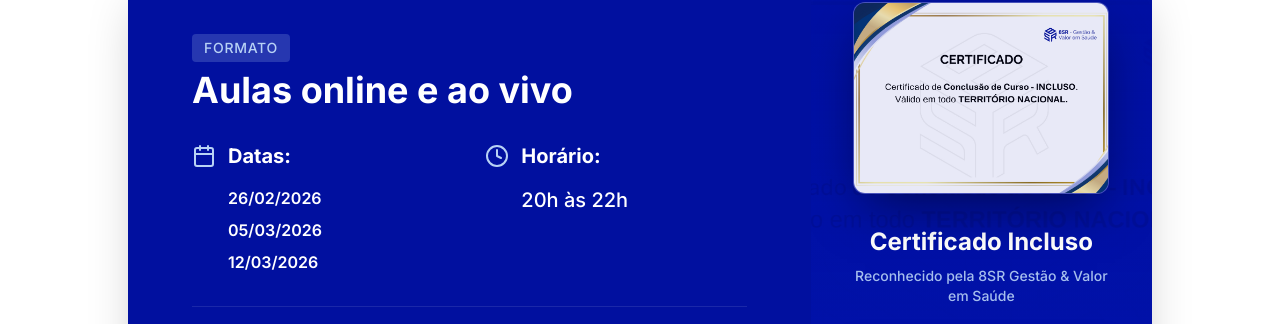
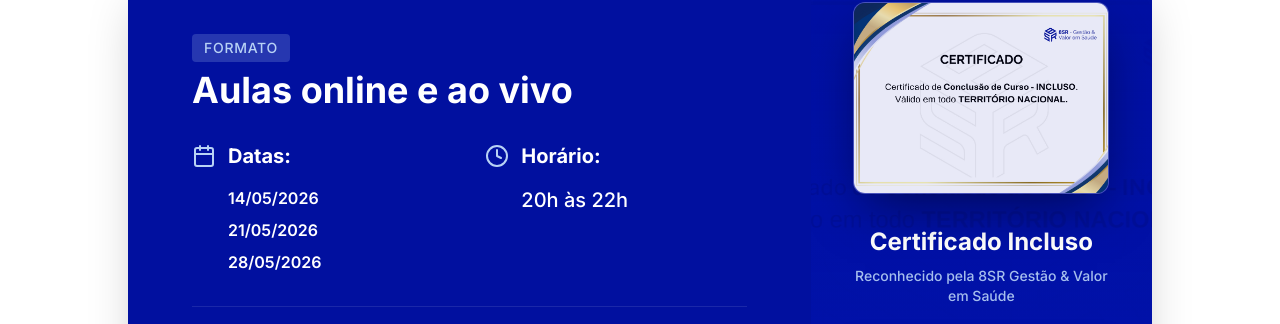
Before and after one commit to VoaNegocio/8sr-mews, a React (Vite) app: page / in a window 1280 px wide. Shown: the part 3621-3945 px from the top of the page. Built offline with nearby package versions, Linux system fonts and the light colour scheme.

Commit message:
ajustes de datas

```diff
--- a/src/components/CourseFormat.jsx
+++ b/src/components/CourseFormat.jsx
@@ -20,9 +20,9 @@ export default function CourseFormat() {
                                     <span className="font-bold text-xl">Datas:</span>
                                 </div>
                                 <ul className="pl-9 space-y-2 text-gray-200">
-                                    <li className="font-semibold text-white">26/02/2026</li>
-                                    <li className="font-semibold text-white">05/03/2026</li>
-                                    <li className="font-semibold text-white">12/03/2026</li>
+                                    <li className="font-semibold text-white">14/05/2026</li>
+                                    <li className="font-semibold text-white">21/05/2026</li>
+                                    <li className="font-semibold text-white">28/05/2026</li>
                                 </ul>
                             </div>
 
@@ -70,7 +70,7 @@ export default function CourseFormat() {
                             <h3 className="text-2xl font-bold mb-2">Certificado Incluso</h3>
                             <p className="text-brand-light/90 text-sm mb-6 font-medium">Reconhecido pela 8SR Gestão & Valor em Saúde</p>
 
-                            <a href="https://wa.me/5516992206074?text=Ol%C3%A1%20quero%20me%20inscrever%20no%20curso%20de%20MEWS" target="_blank" rel="noopener noreferrer" className="group relative overflow-hidden inline-block w-full bg-white text-brand-blue font-bold py-4 px-6 rounded-xl border-b-4 border-gray-300 hover:border-gray-400 active:border-b-0 active:translate-y-1 transition-all shadow-[0_10px_20px_rgba(0,0,0,0.2)] hover:shadow-[0_15px_25px_rgba(0,0,0,0.3)] animate-pulse-scale active:shadow-none">
+                            <a href="https://wa.me/5516992206074?text=Ol%C3%A1%20quero%20informações%20sobre%20os%20cursos%20disponíveis" target="_blank" rel="noopener noreferrer" className="group relative overflow-hidden inline-block w-full bg-white text-brand-blue font-bold py-4 px-6 rounded-xl border-b-4 border-gray-300 hover:border-gray-400 active:border-b-0 active:translate-y-1 transition-all shadow-[0_10px_20px_rgba(0,0,0,0.2)] hover:shadow-[0_15px_25px_rgba(0,0,0,0.3)] animate-pulse-scale active:shadow-none">
                                 <div className="absolute inset-0 w-full h-full bg-gradient-to-r from-transparent via-brand-blue/10 to-transparent animate-shimmer md:animate-none md:-translate-x-full md:group-hover:translate-x-full md:transition-transform md:duration-1000 md:ease-in-out"></div>
                                 <span className="relative z-10">Garantir minha vaga</span>
                             </a>
--- a/src/components/Differentials.jsx
+++ b/src/components/Differentials.jsx
@@ -34,7 +34,7 @@ export default function Differentials() {
 
                         <div className="mt-4">
                             <a
-                                href="https://wa.me/5516992206074?text=Ol%C3%A1%20quero%20me%20inscrever%20no%20curso%20de%20MEWS"
+                                href="https://wa.me/5516992206074?text=Ol%C3%A1%20quero%20informações%20sobre%20os%20cursos%20disponíveis"
                                 target="_blank"
                                 rel="noopener noreferrer"
                                 className="group relative overflow-hidden inline-flex items-center justify-center gap-2 bg-green-500 hover:bg-green-600 text-white font-bold text-lg py-4 px-8 rounded-xl border-b-4 border-green-700 hover:border-green-700 active:border-b-0 active:translate-y-1 shadow-[0_10px_20px_rgba(34,197,94,0.3)] hover:shadow-[0_15px_25px_rgba(34,197,94,0.4)] transition-all animate-pulse-scale active:shadow-none w-full md:w-auto"
--- a/src/components/Hero.jsx
+++ b/src/components/Hero.jsx
@@ -31,7 +31,7 @@ export default function Hero() {
 
                     <div className="flex flex-col sm:flex-row gap-4 pt-4">
                         <a
-                            href="https://wa.me/5516992206074?text=Ol%C3%A1%20quero%20me%20inscrever%20no%20curso%20de%20MEWS" // Replace with actual number
+                            href="https://wa.me/5516992206074?text=Ol%C3%A1%20quero%20informações%20sobre%20os%20cursos%20disponíveis"
                             target="_blank"
                             rel="noopener noreferrer"
                             className="group relative overflow-hidden flex items-center justify-center gap-3 bg-green-500 hover:bg-green-600 text-white px-8 py-4 rounded-xl font-bold text-lg transition-all border-b-4 border-green-700 hover:border-green-700 active:border-b-0 active:translate-y-1 shadow-[0_10px_20px_rgba(34,197,94,0.3)] hover:shadow-[0_15px_25px_rgba(34,197,94,0.4)] animate-pulse-scale active:shadow-none"
--- a/src/components/LearningOutcomes.jsx
+++ b/src/components/LearningOutcomes.jsx
@@ -58,7 +58,7 @@ export default function LearningOutcomes() {
 
                 <div className="mt-12 text-center">
                     <a
-                        href="https://wa.me/5516992206074?text=Ol%C3%A1%20quero%20me%20inscrever%20no%20curso%20de%20MEWS"
+                        href="https://wa.me/5516992206074?text=Ol%C3%A1%20quero%20informações%20sobre%20os%20cursos%20disponíveis"
                         target="_blank"
                         rel="noopener noreferrer"
                         className="group relative overflow-hidden inline-flex items-center justify-center gap-2 bg-green-500 hover:bg-green-600 text-white font-bold text-lg py-4 px-8 rounded-xl border-b-4 border-green-700 hover:border-green-700 active:border-b-0 active:translate-y-1 shadow-[0_10px_20px_rgba(34,197,94,0.3)] hover:shadow-[0_15px_25px_rgba(34,197,94,0.4)] transition-all animate-pulse-scale active:shadow-none w-full md:w-auto"
--- a/src/components/Offer.jsx
+++ b/src/components/Offer.jsx
@@ -43,7 +43,7 @@ export default function Offer() {
                             </div>
 
                             <a
-                                href="https://wa.me/5516992206074?text=Ol%C3%A1%20quero%20me%20inscrever%20no%20curso%20de%20MEWS" // Replace
+                                href="https://wa.me/5516992206074?text=Ol%C3%A1%20quero%20informações%20sobre%20os%20cursos%20disponíveis"
                                 target="_blank"
                                 rel="noopener noreferrer"
                                 className="group relative overflow-hidden block w-full max-w-md mx-auto bg-green-500 hover:bg-green-600 text-white font-bold text-xl py-5 px-8 rounded-xl border-b-4 border-green-700 hover:border-green-700 active:border-b-0 active:translate-y-1 shadow-[0_10px_20px_rgba(34,197,94,0.3)] hover:shadow-[0_15px_25px_rgba(34,197,94,0.4)] transition-all animate-pulse-scale active:shadow-none mb-4"
--- a/src/components/Problem.jsx
+++ b/src/components/Problem.jsx
@@ -53,7 +53,7 @@ export default function Problem() {
 
                 <div className="mt-12 text-center">
                     <a
-                        href="https://wa.me/5516992206074?text=Ol%C3%A1%20quero%20me%20inscrever%20no%20curso%20de%20MEWS"
+                        href="https://wa.me/5516992206074?text=Ol%C3%A1%20quero%20informações%20sobre%20os%20cursos%20disponíveis"
                         target="_blank"
                         rel="noopener noreferrer"
                         className="group relative overflow-hidden inline-flex items-center justify-center gap-2 bg-green-500 hover:bg-green-600 text-white font-bold text-lg py-4 px-8 rounded-xl border-b-4 border-green-700 hover:border-green-700 active:border-b-0 active:translate-y-1 shadow-[0_10px_20px_rgba(34,197,94,0.3)] hover:shadow-[0_15px_25px_rgba(34,197,94,0.4)] transition-all animate-pulse-scale active:shadow-none w-full md:w-auto"
--- a/src/components/TargetAudience.jsx
+++ b/src/components/TargetAudience.jsx
@@ -58,7 +58,7 @@ export default function TargetAudience() {
 
                             <div className="mt-8">
                                 <a
-                                    href="https://wa.me/5516992206074?text=Ol%C3%A1%20quero%20me%20inscrever%20no%20curso%20de%20MEWS"
+                                    href="https://wa.me/5516992206074?text=Ol%C3%A1%20quero%20informações%20sobre%20os%20cursos%20disponíveis"
                                     target="_blank"
                                     rel="noopener noreferrer"
                                     className="group relative overflow-hidden inline-flex items-center justify-center gap-2 bg-green-500 hover:bg-green-600 text-white font-bold text-lg py-4 px-8 rounded-xl border-b-4 border-green-700 hover:border-green-700 active:border-b-0 active:translate-y-1 shadow-[0_10px_20px_rgba(34,197,94,0.3)] hover:shadow-[0_15px_25px_rgba(34,197,94,0.4)] transition-all animate-pulse-scale active:shadow-none w-full"
```
